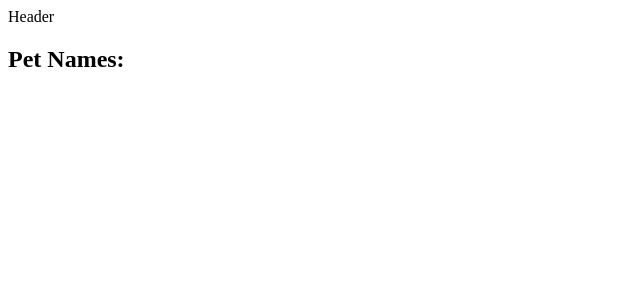
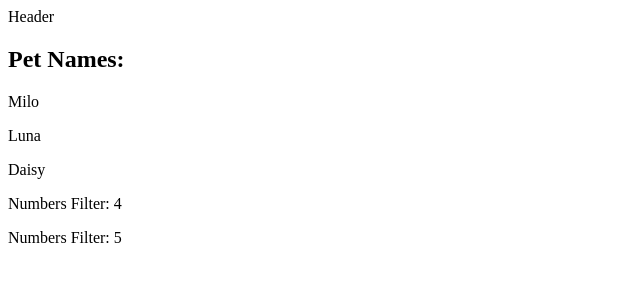
Before and after one commit to Lubeth2026/lvl3-w3-day2, a React (Vite) app: page / in a window 1280 px wide. Shown: the top 300 px of the page, without its empty margins (0-640 px from the left). Built offline with nearby package versions, Linux system fonts and the light colour scheme.

Commit message:
Add Filter numbers array demo

```diff
--- /dev/null
+++ b/src/components/Numbers.jsx
@@ -0,0 +1,21 @@
+
+//Filter for the numbersFilter array//
+//Filter a new array//
+//Filter CALLBACK function is what actually returns the true or false (boolean)//
+
+export default function Numbers(){
+    const numbers = [1,2,3,4,5];
+    const bigNumbers = numbers.filter((number)=> number>3);
+
+    const jsxNumbers = bigNumbers.map((number)=> (
+        <div key={number}>
+        <p>Numbers Filter: <span>{number}</span></p>
+        </div>
+    ))
+
+    return(
+        <>
+        <div>{jsxNumbers}</div>
+        </>
+    )
+}
--- a/src/components/Primary.jsx
+++ b/src/components/Primary.jsx
@@ -1,4 +1,5 @@
 import React from "react";
+import Numbers from "./Numbers";
 
 //How arrays actually work//
 //MAP for the pet array//
@@ -8,16 +9,14 @@ export default function Primary() {
   const name = "Milo";
   const petNames = [name, "Luna", "Daisy"];
 
-  const jsxNames = petNames.map(petName => {
-    <p key={petName}>{petName}</p>;
-  });
+  const jsxNames = petNames.map(petName => <p key={petName}>{petName}</p>);
 
   return (
     <>
       <div>
         <h2>Pet Names:</h2>
         {jsxNames}
-
+        <Numbers/>
       </div>
     </>
   );
```
Also changed, not shown: 1 other file (tests, documents, lock files or other folders).
